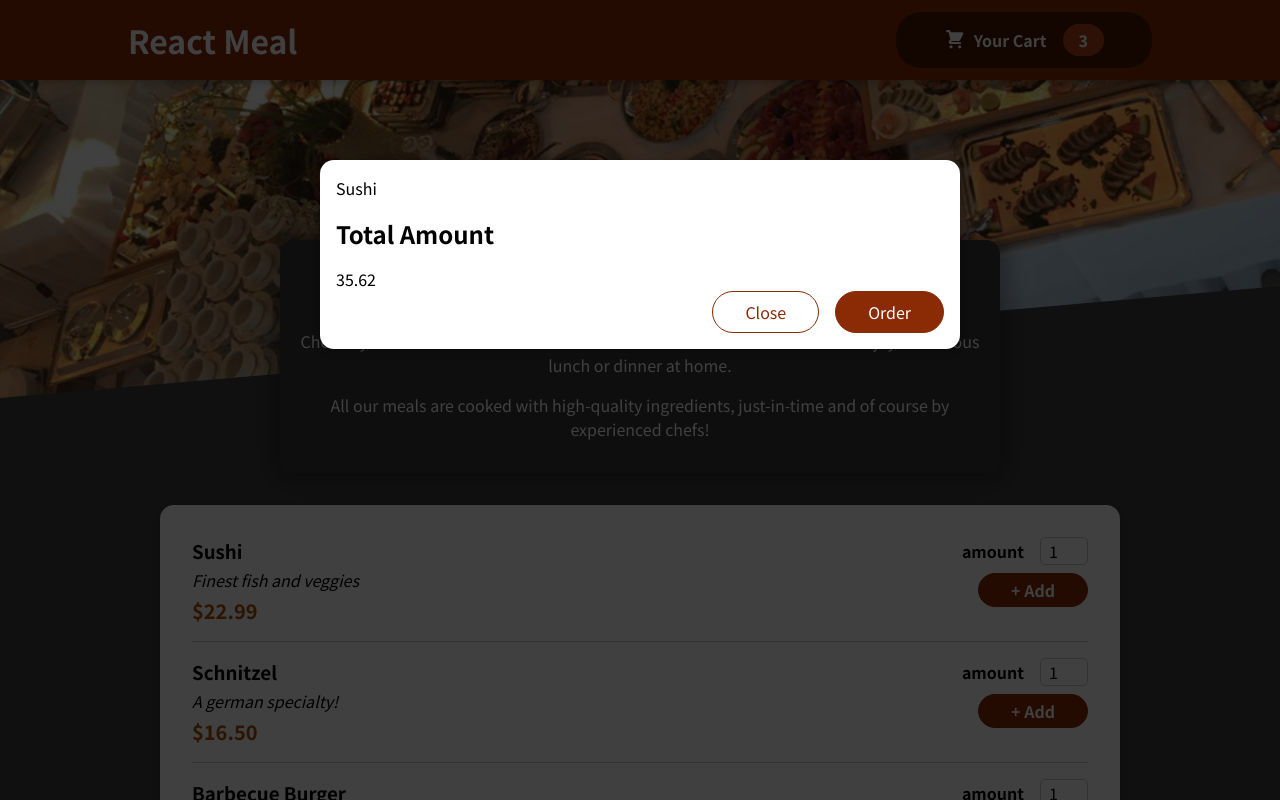
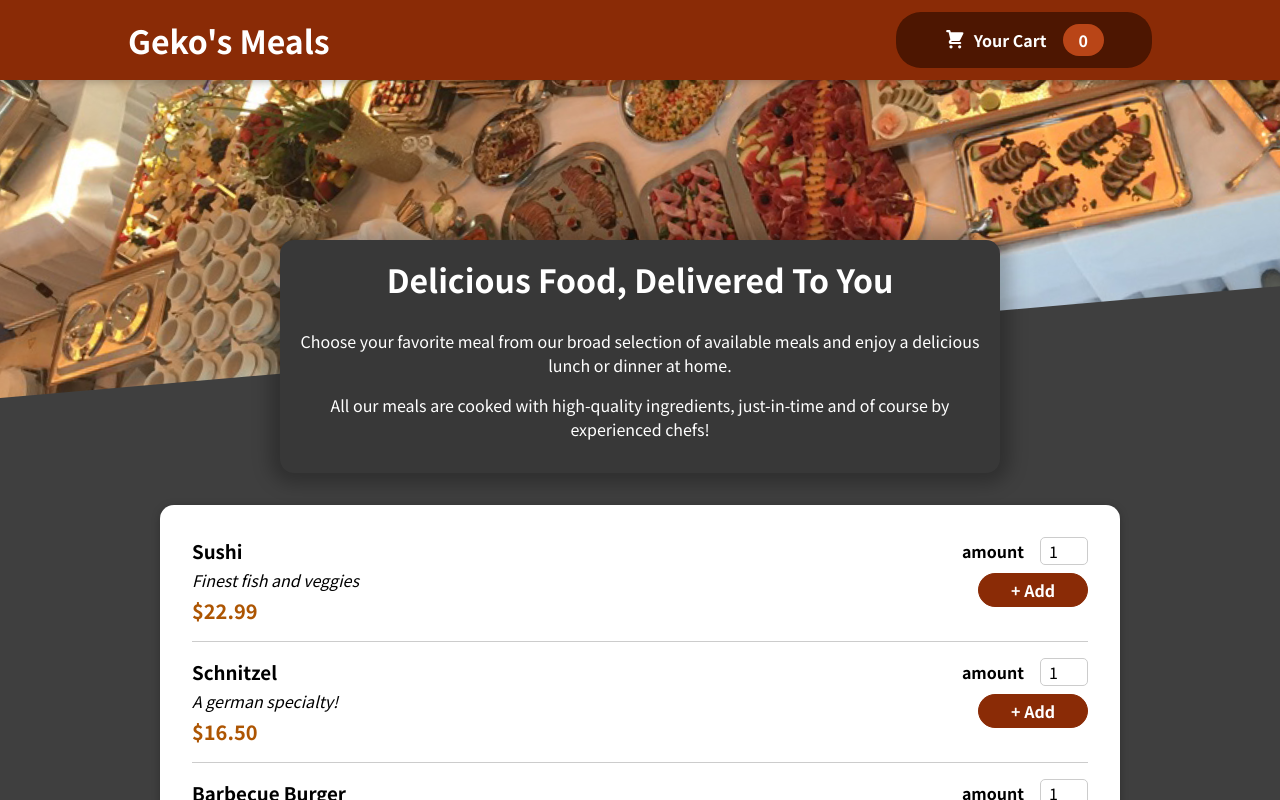
Before and after one commit to gekoparty/React_Food_Order, a React (Create React App) app: page / in a window 1280 px wide. Shown: the top 800 px of the page. Built offline with nearby package versions, Linux system fonts and the light colour scheme.

Commit message:
modal and cart context

```diff
--- a/src/App.js
+++ b/src/App.js
@@ -1,20 +1,29 @@
-import { Fragment, useState } from "react";
+import { useState } from "react";
 import Cart from "./components/Cart/Cart";
 import Header from "./components/Layout/Header";
 import Meals from "./components/Meals/Meals";
+import CartProvider from "./store/CartProvider";
 
 function App() {
 
   const [cartIsShown, setCartIsShown] = useState(false);
 
+  const showCartHandler = () => {
+    setCartIsShown(true);
+  };
+
+  const hideCartHandler = () => {
+    setCartIsShown(false);
+  };
+
   return (
-    <Fragment>
-      <Cart />
-      <Header />
+    <CartProvider>
+      {cartIsShown && <Cart onClose={hideCartHandler}/>}
+      <Header onShowCart={showCartHandler}/>
       <main>
         <Meals />
       </main>
-    </Fragment>
+    </CartProvider>
   );
 }
 
--- a/src/components/Cart/Cart.js
+++ b/src/components/Cart/Cart.js
@@ -11,14 +11,14 @@
   );
 
   return (
-    <Modal>
+    <Modal onClose={props.onClose}>
       {cartItems}
       <div>
         <span className={classes.total}>Total Amount</span>
         <span>35.62</span>
       </div>
       <div className={classes.actions}>
-        <button className={classes["button--alt"]}>Close</button>
+        <button className={classes["button--alt"]} onClick={props.onClose}>Close</button>
         <button className={classes.button}>Order</button>
       </div>
     </Modal>
--- a/src/components/Layout/Header.js
+++ b/src/components/Layout/Header.js
@@ -8,8 +8,8 @@
   return (
     <React.Fragment>
       <header className={classes.header}>
-        <h1>React Meal</h1>
-        <HeaderCartButton />
+        <h1>Geko's Meals</h1>
+        <HeaderCartButton onClick={props.onShowCart}/>
       </header>
       <div class={classes['main-image']}>
           <img src={mealsImage} alt="A table full of delious food"/>
--- a/src/components/Layout/HeaderCartButton.js
+++ b/src/components/Layout/HeaderCartButton.js
@@ -1,14 +1,23 @@
+import { useContext } from "react";
+
+import CartContext from "../../store/cart-context";
 import CartIcon from "../Cart/CartIcon";
 import classes from "./HeaderCartButton.module.css";
 
 const HeaderCartButton = (props) => {
+
+  const cartCtx = useContext(CartContext);
+  const numberOfCartItems = cartCtx.items.reduce((curNumer, item)=> {
+      return curNumer + item.amount;
+  }, 0)
+
   return (
-    <button className={classes.button}>
+    <button className={classes.button} onClick={props.onClick}>
       <span className={classes.icon}>
         <CartIcon />
       </span>
       <span>Your Cart</span>
-      <span className={classes.badge}>3</span>
+      <span className={classes.badge}>{numberOfCartItems}</span>
     </button>
   );
 };
--- a/src/components/UI/Modal.js
+++ b/src/components/UI/Modal.js
@@ -3,7 +3,7 @@
 import classes from "./Modal.module.css";
 
 const Backdrop = (props) => {
-  return <div className={classes.backdrop}></div>;
+  return <div className={classes.backdrop} onClick={props.onClose}></div>;
 };
 
 const ModalOverlay = (props) => {
@@ -19,7 +19,7 @@
 const Modal = (props) => {
   return (
     <Fragment>
-      {ReactDom.createPortal(<Backdrop />, portalElement)}
+      {ReactDom.createPortal(<Backdrop onClose={props.onClose}/>, portalElement)}
       {ReactDom.createPortal(
         <ModalOverlay>{props.children}</ModalOverlay>,
         portalElement
--- /dev/null
+++ b/src/store/CartProvider.js
@@ -0,0 +1,27 @@
+import CartContext from "./cart-context";
+
+const CartProvider = (props) => {
+
+    const addItemToCartHandler = (item) => {
+
+    };
+
+    const removeItemFromCartHandler = id => {
+
+    };
+
+    const cartContext = {
+        items: [],
+        totalAmount: 0,
+        addItem: addItemToCartHandler,
+        removeItem: removeItemFromCartHandler,
+    };
+
+  return (
+    <CartContext.Provider value={cartContext}>
+        {props.children}
+      </CartContext.Provider>
+  );
+};
+
+export default CartProvider;
--- /dev/null
+++ b/src/store/cart-context.js
@@ -0,0 +1,11 @@
+import React from 'react';
+
+
+const cartContext = React.createContext({
+    items: [],
+    totalAmount: 0,
+    addItem: (item) => {},
+    removeItem: (id) => {}
+});
+
+export default cartContext;
```
